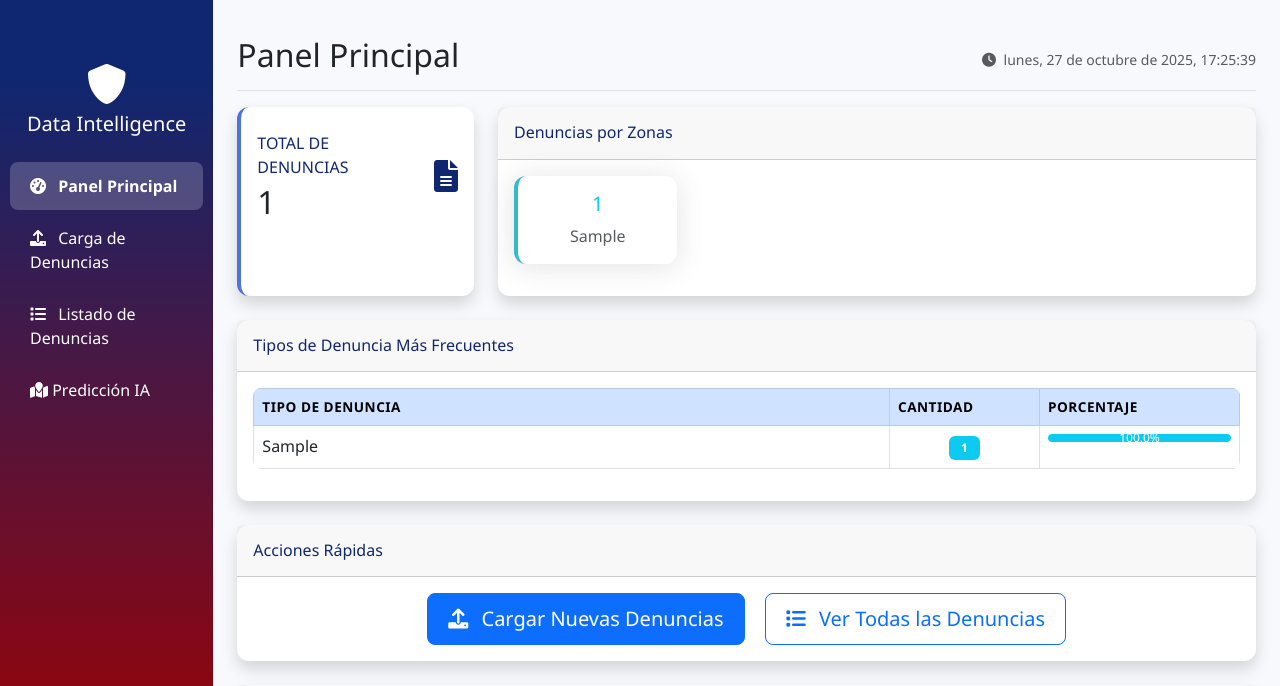
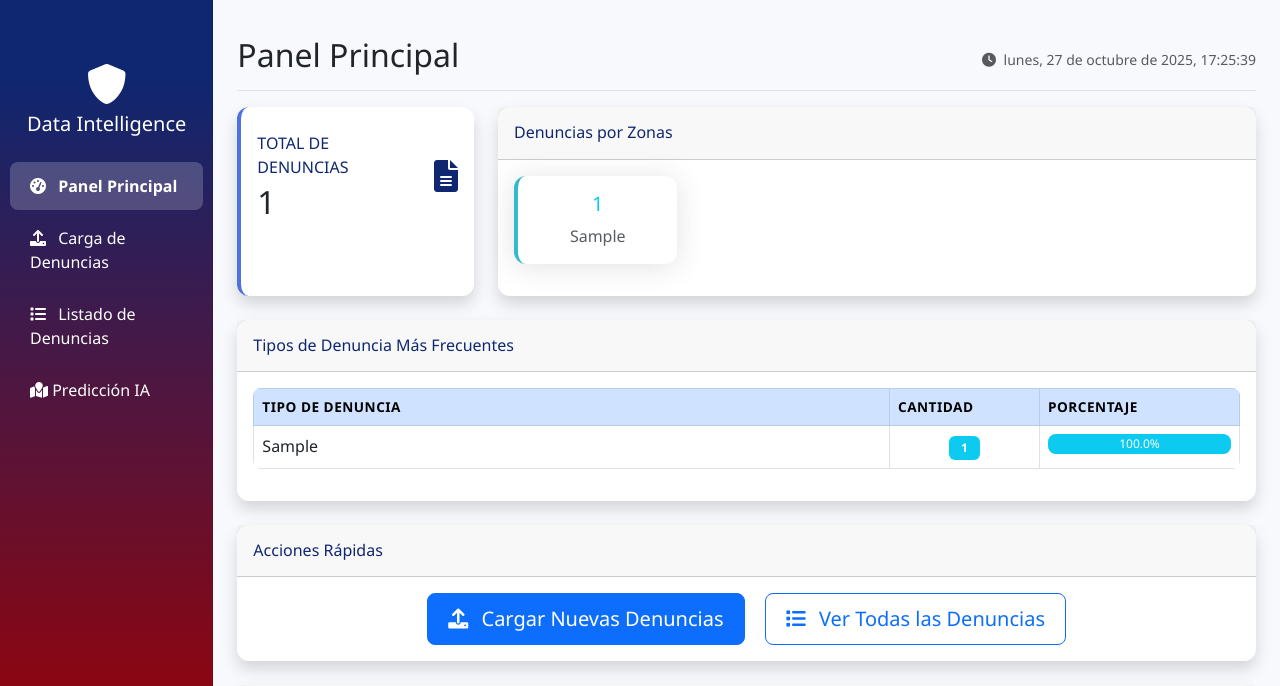
Before and after one commit to UltraLatam/data-intelligence, a FastAPI app: page / in a window 1280 px wide. Shown: the top 686 px of the page. Run offline with FastAPI, Linux system fonts and the light colour scheme; tables that the repository leaves empty hold one stand-in row (values such as "Sample post"); some libraries are stand-ins or nearby versions.

Commit message:
Actualización: ajustes de textos y colores en interfaz

```diff
--- a/static/css/style.css
+++ b/static/css/style.css
@@ -67,8 +67,8 @@ main {
 
 /* Progress bar personalizada */
 .progress {
-    height: 8px;
-    border-radius: 4px;
+    height: 20px;
+    border-radius: 8px;
     background-color: #e3e6f0;
 }
 
@@ -259,3 +259,6 @@ main {
     --bs-text-opacity: 1;
     color: #0f2770 !important;
 }
+
+.progress-bar {
+    padding: 0px 10px 0px 10px;}
```
Also changed, not shown: templates/listado_denuncias.html (+7 -4 lines), 1 other file.
